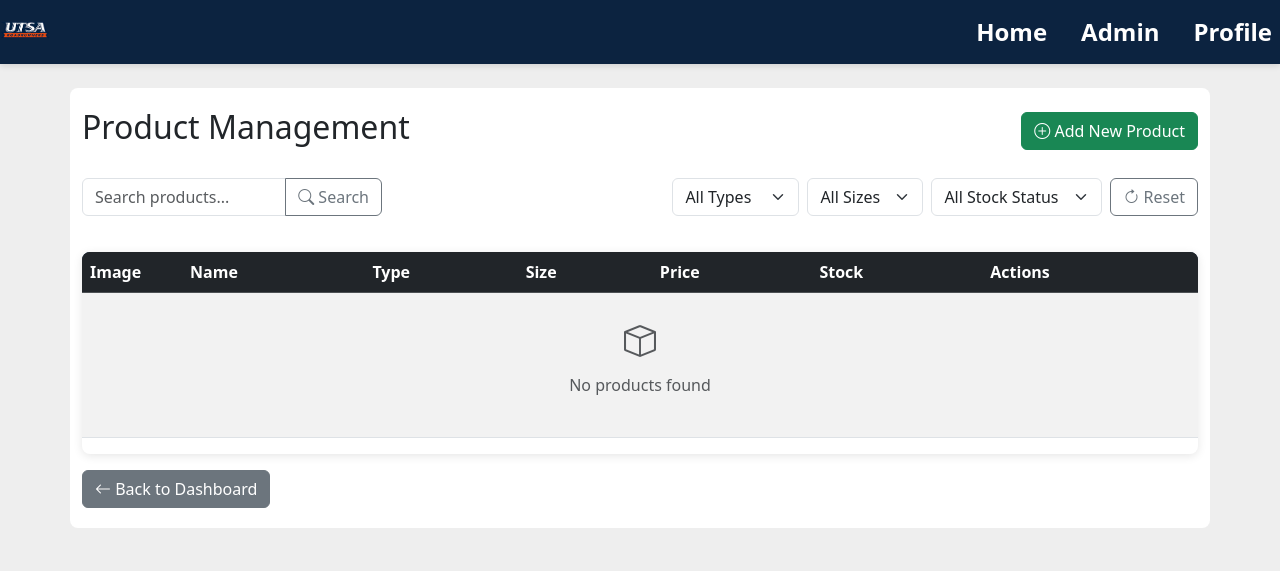
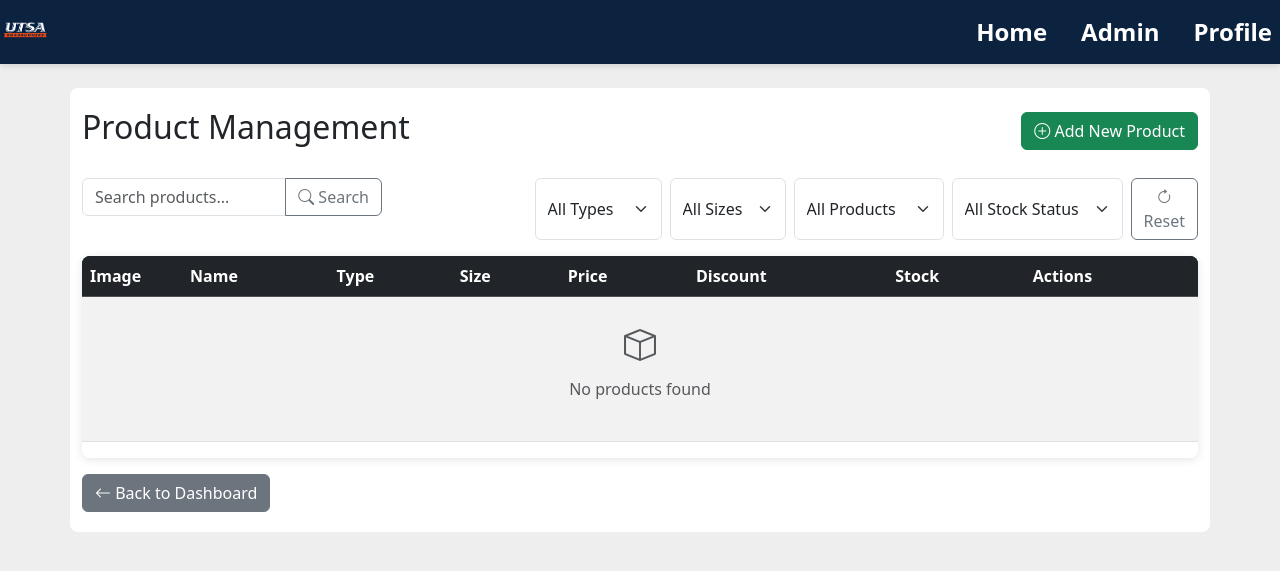
Before and after one commit to mattyb8591/CS3773_Rowdys_Closet, a Flask app: page /admin/products in a window 1280 px wide. Shown: the top 571 px of the page. Run offline with Flask 3, Linux system fonts and the light colour scheme; the visitor is signed in with stand-in values (Sample User, id 1); data that the repository does not hold is empty; some libraries are stand-ins or nearby versions.

Commit message:
admin discount

```diff
--- a/routes/admin.py
+++ b/routes/admin.py
@@ -432,21 +432,30 @@ def api_product_detail(product_id):
             return jsonify(product)
     return jsonify({"error": "Product not found"}), 404
 
+# In admin.py - Update the product creation and update endpoints
+
 @admin_bp.route("/api/products", methods=["POST"])
 def api_create_product():
     data = request.json
     name = data.get('name')
     description = data.get('description')
-    price = data.get('price')
-    size = data.get('size')  # Can be 'Small', 'Medium', 'Large', or None for "One Size"
+    original_price = data.get('original_price')
+    discount = data.get('discount', 0)
+    size = data.get('size')
     stock = data.get('stock')
     type = data.get('type')
     img_file_path = data.get('img_file_path')
 
-    if not name or not type or price is None or stock is None:
-        return jsonify({"error": "Name, type, price, and stock are required"}), 400
+    if not name or not type or original_price is None or stock is None:
+        return jsonify({"error": "Name, type, original price, and stock are required"}), 400
 
-    # Check for duplicate product
+    # Validate discount range
+    if discount < 0 or discount > 100:
+        return jsonify({"error": "Discount must be between 0 and 100 percent"}), 400
+
+    # Calculate final price
+    final_price = original_price * (1 - discount / 100)
+
     conn = get_db_connection()
     if conn:
         cursor = conn.cursor(dictionary=True)
@@ -454,19 +463,27 @@ def api_create_product():
             # Check if product with same attributes already exists
             cursor.execute("""
                 SELECT COUNT(*) as count FROM products
-                WHERE name = %s AND type = %s AND size <=> %s AND price = %s
-                AND description <=> %s AND img_file_path <=> %s
-            """, (name, type, size, price, description, img_file_path))
+                WHERE name = %s AND type = %s AND size <=> %s AND original_price = %s
+                AND discount = %s AND description <=> %s AND img_file_path <=> %s
+            """, (name, type, size, original_price, discount, description, img_file_path))
             duplicate_count = cursor.fetchone()['count']
 
             if duplicate_count > 0:
                 return jsonify({"error": "A product with these exact attributes already exists."}), 400
 
-            # Insert new product if no duplicate
+            # Apply common attributes to all sizes of the same product (EXCEPT stock and size)
             cursor.execute("""
-                INSERT INTO products (name, description, price, size, stock, type, img_file_path)
-                VALUES (%s, %s, %s, %s, %s, %s, %s)
-            """, (name, description, price, size, stock, type, img_file_path))
+                UPDATE products
+                SET description = %s, original_price = %s, discount = %s,
+                    price = original_price * (1 - %s / 100), type = %s, img_file_path = %s
+                WHERE name = %s AND type = %s AND img_file_path <=> %s
+            """, (description, original_price, discount, discount, type, img_file_path, name, type, img_file_path))
+
+            # Insert new product with calculated price
+            cursor.execute("""
+                INSERT INTO products (name, description, original_price, discount, price, size, stock, type, img_file_path)
+                VALUES (%s, %s, %s, %s, %s, %s, %s, %s, %s)
+            """, (name, description, original_price, discount, final_price, size, stock, type, img_file_path))
             conn.commit()
             product_id = cursor.lastrowid
             cursor.close()
@@ -484,38 +501,62 @@ def api_update_product(product_id):
     data = request.json
     name = data.get('name')
     description = data.get('description')
-    price = data.get('price')
-    size = data.get('size')  # Can be 'Small', 'Medium', 'Large', or None for "One Size"
+    original_price = data.get('original_price')
+    discount = data.get('discount', 0)
+    size = data.get('size')
     stock = data.get('stock')
     type = data.get('type')
     img_file_path = data.get('img_file_path')
 
-    if not name or not type or price is None or stock is None:
-        return jsonify({"error": "Name, type, price, and stock are required"}), 400
+    if not name or not type or original_price is None or stock is None:
+        return jsonify({"error": "Name, type, original price, and stock are required"}), 400
+
+    # Validate discount range
+    if discount < 0 or discount > 100:
+        return jsonify({"error": "Discount must be between 0 and 100 percent"}), 400
+
+    # Calculate final price
+    final_price = original_price * (1 - discount / 100)
 
     conn = get_db_connection()
     if conn:
         cursor = conn.cursor(dictionary=True)
         try:
+            # Get current product data to identify product group
+            cursor.execute("SELECT * FROM products WHERE product_id = %s", (product_id,))
+            current_product = cursor.fetchone()
+
+            if not current_product:
+                return jsonify({"error": "Product not found"}), 404
+
             # Check for duplicate product (excluding current product)
             cursor.execute("""
                 SELECT COUNT(*) as count FROM products
-                WHERE name = %s AND type = %s AND size <=> %s AND price = %s
-                AND description <=> %s AND img_file_path <=> %s
+                WHERE name = %s AND type = %s AND size <=> %s AND original_price = %s
+                AND discount = %s AND description <=> %s AND img_file_path <=> %s
                 AND product_id != %s
-            """, (name, type, size, price, description, img_file_path, product_id))
+            """, (name, type, size, original_price, discount, description, img_file_path, product_id))
             duplicate_count = cursor.fetchone()['count']
 
             if duplicate_count > 0:
                 return jsonify({"error": "A product with these exact attributes already exists."}), 400
 
-            # Update product if no duplicate
+            # Apply common attributes to all sizes of the same product (EXCEPT stock and size)
             cursor.execute("""
                 UPDATE products
-                SET name = %s, description = %s, price = %s, size = %s,
-                    stock = %s, type = %s, img_file_path = %s
+                SET name = %s, description = %s, original_price = %s, discount = %s,
+                    price = original_price * (1 - %s / 100), type = %s, img_file_path = %s
+                WHERE name = %s AND type = %s AND img_file_path <=> %s
+            """, (name, description, original_price, discount, discount, type, img_file_path,
+                  current_product['name'], current_product['type'], current_product['img_file_path']))
+
+            # Now update the current product's specific attributes (size and stock)
+            cursor.execute("""
+                UPDATE products
+                SET size = %s, stock = %s
                 WHERE product_id = %s
-            """, (name, description, price, size, stock, type, img_file_path, product_id))
+            """, (size, stock, product_id))
+
             conn.commit()
             cursor.close()
             conn.close()
@@ -526,6 +567,7 @@ def api_update_product(product_id):
             conn.close()
             return jsonify({"error": str(e)}), 500
     return jsonify({"error": "Database connection failed"}), 500
+
 
 @admin_bp.route("/api/products/<int:product_id>", methods=["DELETE"])
 def api_delete_product(product_id):
--- a/static/scripts/list.js
+++ b/static/scripts/list.js
@@ -30,6 +30,7 @@ function resetProductFilters() {
     document.getElementById('typeFilter').value = '';
     document.getElementById('sizeFilter').value = '';
     document.getElementById('stockFilter').value = '';
+    document.getElementById('saleFilter').value = '';
     filteredProducts = [...allProducts];
     currentPage = 1;
     displayProducts();
@@ -280,7 +281,6 @@ function openAddUserModal() {
     const modal = new bootstrap.Modal(document.getElementById('userModal'));
     modal.show();
 }
-
 // Edit user
 async function editUser(userId) {
     try {
@@ -411,7 +411,28 @@ async function confirmDelete() {
 
 // Initialize product page
 function initializeProductPage() {
-    // No special initialization needed
+    // Add event listeners for price and discount calculations
+    document.getElementById('price').addEventListener('input', calculateSalePrice);
+    document.getElementById('discount').addEventListener('input', calculateSalePrice);
+}
+
+// Calculate and display sale price
+function calculateSalePrice() {
+    const price = parseFloat(document.getElementById('price').value) || 0;
+    const discount = parseFloat(document.getElementById('discount').value) || 0;
+
+    const salePrice = price * (1 - discount / 100);
+    const savings = price - salePrice;
+
+    document.getElementById('salePriceValue').textContent = salePrice.toFixed(2);
+
+    if (discount > 0) {
+        document.getElementById('savingsAmount').textContent = `Save $${savings.toFixed(2)} (${discount}% off)`;
+        document.getElementById('salePriceDisplay').style.backgroundColor = '#d4edda';
+    } else {
+        document.getElementById('savingsAmount').textContent = 'No discount applied';
+        document.getElementById('salePriceDisplay').style.backgroundColor = '#f8f9fa';
+    }
 }
 
 // Load products from the server
@@ -428,7 +449,8 @@ async function loadProducts() {
             if (document.getElementById('searchInput').value ||
                 document.getElementById('typeFilter').value ||
                 document.getElementById('sizeFilter').value ||
-                document.getElementById('stockFilter').value) {
+                document.getElementById('stockFilter').value ||
+                document.getElementById('saleFilter').value) {
                 searchProducts(); // This will apply current filters
             } else {
                 filteredProducts = [...allProducts];
@@ -446,7 +468,7 @@ async function loadProducts() {
     }
 }
 
-// Display products in the table
+// Display products in the table - Updated to show database price
 function displayProducts() {
     const tableBody = document.getElementById('productsTableBody');
     const startIndex = (currentPage - 1) * usersPerPage;
@@ -456,7 +478,7 @@ function displayProducts() {
     if (productsToDisplay.length === 0) {
         tableBody.innerHTML = `
             <tr>
-                <td colspan="7" class="text-center py-4">
+                <td colspan="8" class="text-center py-4">
                     <div class="text-muted">
                         <i class="bi bi-box" style="font-size: 2rem;"></i>
                         <p class="mt-2">No products found</p>
@@ -467,7 +489,14 @@ function displayProducts() {
         return;
     }
 
-    tableBody.innerHTML = productsToDisplay.map(product => `
+    tableBody.innerHTML = productsToDisplay.map(product => {
+        // Use the actual price from database instead of calculating it
+        const discount = product.discount || 0;
+        const hasDiscount = discount > 0;
+        // Use the price field from database which should be the calculated sale price
+        const salePrice = product.price || product.original_price * (1 - discount / 100);
+
+        return `
         <tr>
             <td>
                 ${product.img_file_path ?
@@ -486,7 +515,20 @@ function displayProducts() {
                 <span class="badge bg-info size-badge">${escapeHtml(product.size || 'One Size')}</span>
             </td>
             <td>
-                $${parseFloat(product.price).toFixed(2)}
+                ${hasDiscount ?
+                    `<div>
+                        <span class="price-original">$${parseFloat(product.original_price).toFixed(2)}</span>
+                        <br>
+                        <span class="price-sale">$${parseFloat(salePrice).toFixed(2)}</span>
+                    </div>` :
+                    `$${parseFloat(product.original_price).toFixed(2)}`
+                }
+            </td>
+            <td>
+                ${hasDiscount ?
+                    `<span class="badge bg-danger discount-badge">${discount}% OFF</span>` :
+                    '<span class="text-muted">—</span>'
+                }
             </td>
             <td>
                 <span class="${product.stock === 0 ? 'stock-low' : product.stock < 10 ? 'stock-low' : 'stock-ok'}">
@@ -502,7 +544,8 @@ function displayProducts() {
                 </button>
             </td>
         </tr>
-    `).join('');
+        `;
+    }).join('');
 }
 
 // Search products
@@ -511,6 +554,7 @@ function searchProducts() {
     const typeFilter = document.getElementById('typeFilter').value;
     const sizeFilter = document.getElementById('sizeFilter').value;
     const stockFilter = document.getElementById('stockFilter').value;
+    const saleFilter = document.getElementById('saleFilter').value;
 
     filteredProducts = allProducts.filter(product => {
         const matchesSearch = product.name.toLowerCase().includes(searchTerm) ||
@@ -527,7 +571,20 @@ function searchProducts() {
             (stockFilter === 'out' && product.stock === 0) ||
             (stockFilter === 'in' && product.stock > 0);
 
-        return matchesSearch && matchesType && matchesSize && matchesStock;
+        // FIXED: Handle sale filtering - properly check discount status
+        let matchesSale = true;
+        if (saleFilter) {
+            // Get discount value, treating NULL as 0 and ensuring it's a number
+            const discount = product.discount ? parseFloat(product.discount) : 0;
+
+            if (saleFilter === 'sale') {
+                matchesSale = discount > 0;
+            } else if (saleFilter === 'regular') {
+                matchesSale = discount === 0;
+            }
+        }
+
+        return matchesSearch && matchesType && matchesSize && matchesStock && matchesSale;
     });
 
     currentPage = 1;
@@ -545,10 +602,14 @@ function openAddProductModal() {
     document.getElementById('productModalLabel').textContent = 'Add New Product';
     document.getElementById('productForm').reset();
     document.getElementById('productId').value = '';
+    document.getElementById('discount').value = '0';
+
+    calculateSalePrice(); // Initialize sale price display
 
     const modal = new bootstrap.Modal(document.getElementById('productModal'));
     modal.show();
 }
+
 
 // Edit product
 async function editProduct(productId) {
@@ -562,7 +623,8 @@ async function editProduct(productId) {
             document.getElementById('name').value = product.name;
             document.getElementById('description').value = product.description || '';
             document.getElementById('type').value = product.type;
-            document.getElementById('price').value = product.price;
+            document.getElementById('price').value = product.original_price;
+            document.getElementById('discount').value = product.discount || '0';
 
             // Handle NULL size - convert to "One Size" for the form
             const displaySize = product.size || 'One Size';
@@ -570,6 +632,9 @@ async function editProduct(productId) {
 
             document.getElementById('stock').value = product.stock;
             document.getElementById('img_file_path').value = product.img_file_path || '';
+
+            // Calculate and display sale price
+            calculateSalePrice();
 
             const modal = new bootstrap.Modal(document.getElementById('productModal'));
             modal.show();
@@ -590,17 +655,21 @@ function checkForDuplicateProduct(productData, currentProductId = null) {
             return false;
         }
 
+        // Handle NULL discounts (treat as 0 for comparison)
+        const productDiscount = product.discount || 0;
+        const newProductDiscount = productData.discount || 0;
+
         // Compare all relevant fields
         return product.name === productData.name &&
                product.type === productData.type &&
                product.size === productData.size &&
-               parseFloat(product.price) === parseFloat(productData.price) &&
+               parseFloat(product.original_price) === parseFloat(productData.original_price) &&
+               parseFloat(productDiscount) === parseFloat(newProductDiscount) &&
                product.description === (productData.description || '') &&
                product.img_file_path === (productData.img_file_path || '');
     });
 }
 
-// Save product (add or update)
 async function saveProduct() {
     const form = document.getElementById('productForm');
     const formData = new FormData(form);
@@ -612,7 +681,8 @@ async function saveProduct() {
     }
 
     // Convert numeric fields
-    productData.price = parseFloat(productData.price);
+    productData.original_price = parseFloat(productData.price);
+    productData.discount = parseFloat(productData.discount) || 0;
     productData.stock = parseInt(productData.stock);
 
     // Handle empty strings for optional fields
@@ -623,8 +693,14 @@ async function saveProduct() {
     const isEdit = !!productId;
 
     // Validate required fields
-    if (!productData.name || !productData.type || !productData.price || productData.stock === '') {
-        showToast('Name, type, price, and stock are required.', 'error');
+    if (!productData.name || !productData.type || !productData.original_price || productData.stock === '') {
+        showToast('Name, type, original price, and stock are required.', 'error');
+        return;
+    }
+
+    // Validate discount range
+    if (productData.discount < 0 || productData.discount > 100) {
+        showToast('Discount must be between 0 and 100 percent.', 'error');
         return;
     }
 
@@ -658,17 +734,21 @@ async function saveProduct() {
             const modal = bootstrap.Modal.getInstance(document.getElementById('productModal'));
             modal.hide();
 
+            // Show success message indicating which changes were applied
+            let successMessage = isEdit ? 'Product updated successfully!' : 'Product added successfully!';
+            successMessage += ' Product details (name, description, price, discount, type, image) applied to all sizes. Stock updated only for this size.';
+
             // Save current filter state before reloading
             const currentSearch = document.getElementById('searchInput').value;
             const currentType = document.getElementById('typeFilter').value;
             const currentSize = document.getElementById('sizeFilter').value;
             const currentStock = document.getElementById('stockFilter').value;
-            const currentPageBeforeReload = currentPage;
+            const currentSale = document.getElementById('saleFilter').value;
 
             await loadProducts(); // Reload the product list
 
             // Try to restore the previous page and selection
-            if (currentSearch || currentType || currentSize || currentStock) {
+            if (currentSearch || currentType || currentSize || currentStock || currentSale) {
                 // If filters were active, they will be reapplied by loadProducts()
                 // Try to find and select the edited/added product
                 setTimeout(() => {
@@ -688,7 +768,7 @@ async function saveProduct() {
                 }, 100);
             }
 
-            showToast(isEdit ? 'Product updated successfully!' : 'Product added successfully!', 'success');
+            showToast(successMessage, 'success');
         } else {
             throw new Error(result.error || 'Failed to save product');
         }
@@ -698,28 +778,7 @@ async function saveProduct() {
     }
 }
 
-// Highlight a product row after edit/add
-function highlightProductRow(productId) {
-    const rows = document.querySelectorAll('#productsTableBody tr');
-    rows.forEach(row => {
-        const editButton = row.querySelector('button[onclick*="editProduct"]');
-        if (editButton) {
-            const match = editButton.getAttribute('onclick').match(/editProduct\((\d+)\)/);
-            if (match && parseInt(match[1]) === productId) {
-                row.style.backgroundColor = '#d4edda'; // Light green background
-                row.style.transition = 'background-color 2s ease';
 
-                // Scroll to the row
-                row.scrollIntoView({ behavior: 'smooth', block: 'center' });
-
-                // Remove highlight after 3 seconds
-                setTimeout(() => {
-                    row.style.backgroundColor = '';
-                }, 3000);
-            }
-        }
-    });
-}
 
 // Delete product confirmation
 function deleteProduct(productId, productName) {
@@ -730,7 +789,7 @@ function deleteProduct(productId, productName) {
     modal.show();
 }
 
-// Confirm and execute deletion
+// Confirm and execute product deletion
 async function confirmProductDelete() {
     if (!productToDelete) return;
 
@@ -744,19 +803,11 @@ async function confirmProductDelete() {
         if (response.ok) {
             const modal = bootstrap.Modal.getInstance(document.getElementById('deleteProductModal'));
             modal.hide();
-
-            // Save current filter state before reloading
-            const currentSearch = document.getElementById('searchInput').value;
-            const currentType = document.getElementById('typeFilter').value;
-            const currentSize = document.getElementById('sizeFilter').value;
-            const currentStock = document.getElementById('stockFilter').value;
-
             await loadProducts(); // Reload the product list
-
             showToast('Product deleted successfully!', 'success');
         } else {
             throw new Error(result.error || 'Failed to delete product');
-            }
+        }
     } catch (error) {
         console.error('Error deleting product:', error);
         showToast('Error deleting product: ' + error.message, 'error');
@@ -764,3 +815,21 @@ async function confirmProductDelete() {
         productToDelete = null;
     }
 }
+
+// Highlight a product row after edit/add (optional enhancement)
+function highlightProductRow(productId) {
+    const rows = document.querySelectorAll('#productsTableBody tr');
+    rows.forEach(row => {
+        // Remove any existing highlights
+        row.classList.remove('table-success');
+
+        // Check if this row contains the product ID
+        const firstCell = row.querySelector('td:first-child');
+        if (firstCell && firstCell.textContent.includes(productId)) {
+            row.classList.add('table-success');
+
+            // Scroll to the row if it's not visible
+            row.scrollIntoView({ behavior: 'smooth', block: 'nearest' });
+        }
+    });
+}
--- a/templates/items-list.html
+++ b/templates/items-list.html
@@ -26,6 +26,19 @@
     }
     .category-badge {
         font-size: 0.8em;
+    }
+    .price-original {
+        text-decoration: line-through;
+        color: #6c757d;
+        font-size: 0.9em;
+    }
+    .price-sale {
+        color: #dc3545;
+        font-weight: bold;
+    }
+    .discount-badge {
+        font-size: 0.8em;
+        font-weight: bold;
     }
     .stock-low {
         color: #dc3545;
@@ -93,6 +106,11 @@
                         <option value="Large">Large</option>
                         <option value="One Size">One Size</option>
                     </select>
+                    <select id="saleFilter" class="form-select" style="width: auto;" onchange="filterProducts()">
+                        <option value="">All Products</option>
+                        <option value="sale">On Sale</option>
+                        <option value="regular">Regular Price</option>
+                    </select>
                     <select id="stockFilter" class="form-select" style="width: auto;" onchange="filterProducts()">
                         <option value="">All Stock Status</option>
                         <option value="low">Low Stock (< 10)</option>
@@ -116,6 +134,7 @@
                         <th>Type</th>
                         <th>Size</th>
                         <th>Price</th>
+                        <th>Discount</th>
                         <th>Stock</th>
                         <th>Actions</th>
                     </tr>
@@ -140,7 +159,6 @@
         </div>
     </div>
 
-    <!-- Add/Edit Product Modal -->
     <div class="modal fade" id="productModal" tabindex="-1" aria-labelledby="productModalLabel" aria-hidden="true">
     <div class="modal-dialog modal-lg">
         <div class="modal-content">
@@ -179,8 +197,20 @@
                         </div>
                         <div class="col-md-6">
                             <div class="mb-3">
-                                    <label for="price" class="form-label">Price ($) *</label>
+                                <label for="price" class="form-label">Original Price ($) *</label>
                                 <input type="number" step="0.01" min="0" class="form-control" id="price" name="price" required>
+                            </div>
+                            <div class="mb-3">
+                                <label for="discount" class="form-label">Discount (%)</label>
+                                <input type="number" step="0.01" min="0" max="100" class="form-control" id="discount" name="discount" value="0">
+                                <div class="form-text">Enter percentage discount (0-100). 25% = 25</div>
+                            </div>
+                            <div class="mb-3">
+                                <label class="form-label">Sale Price</label>
+                                <div class="form-control" id="salePriceDisplay" style="background-color: #f8f9fa;">
+                                    $<span id="salePriceValue">0.00</span>
+                                    <span id="savingsAmount" class="text-success ms-2"></span>
+                                </div>
                             </div>
                             <div class="mb-3">
                                 <label for="size" class="form-label">Size *</label>
@@ -196,6 +226,8 @@
                                 <label for="stock" class="form-label">Stock Quantity *</label>
                                 <input type="number" class="form-control" id="stock" name="stock" min="0" required>
                             </div>
+                            <!-- Add the apply to all sizes checkbox -->
+
                         </div>
                     </div>
                 </form>
```
Also changed, not shown: schema.sql (+11 -1 lines), 2 other files. Lines whose indentation alone changed are shown as unchanged.
